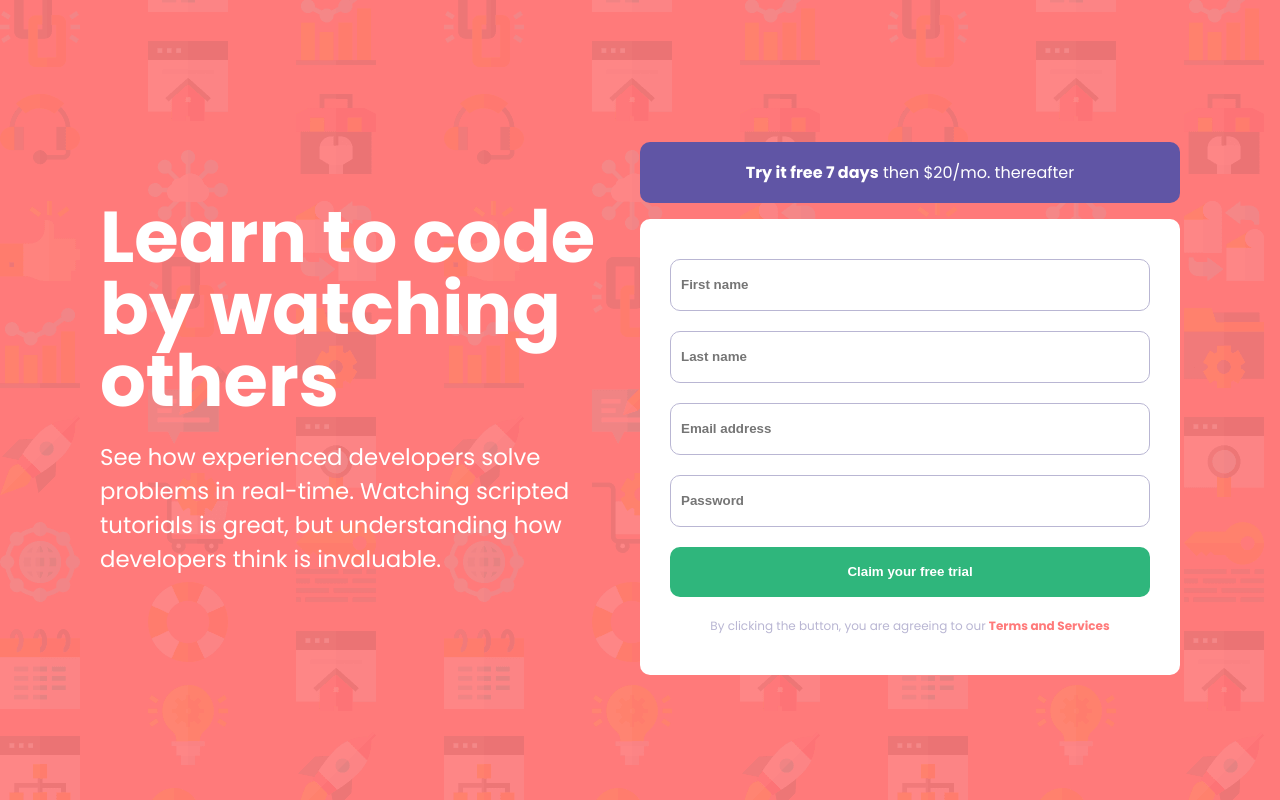
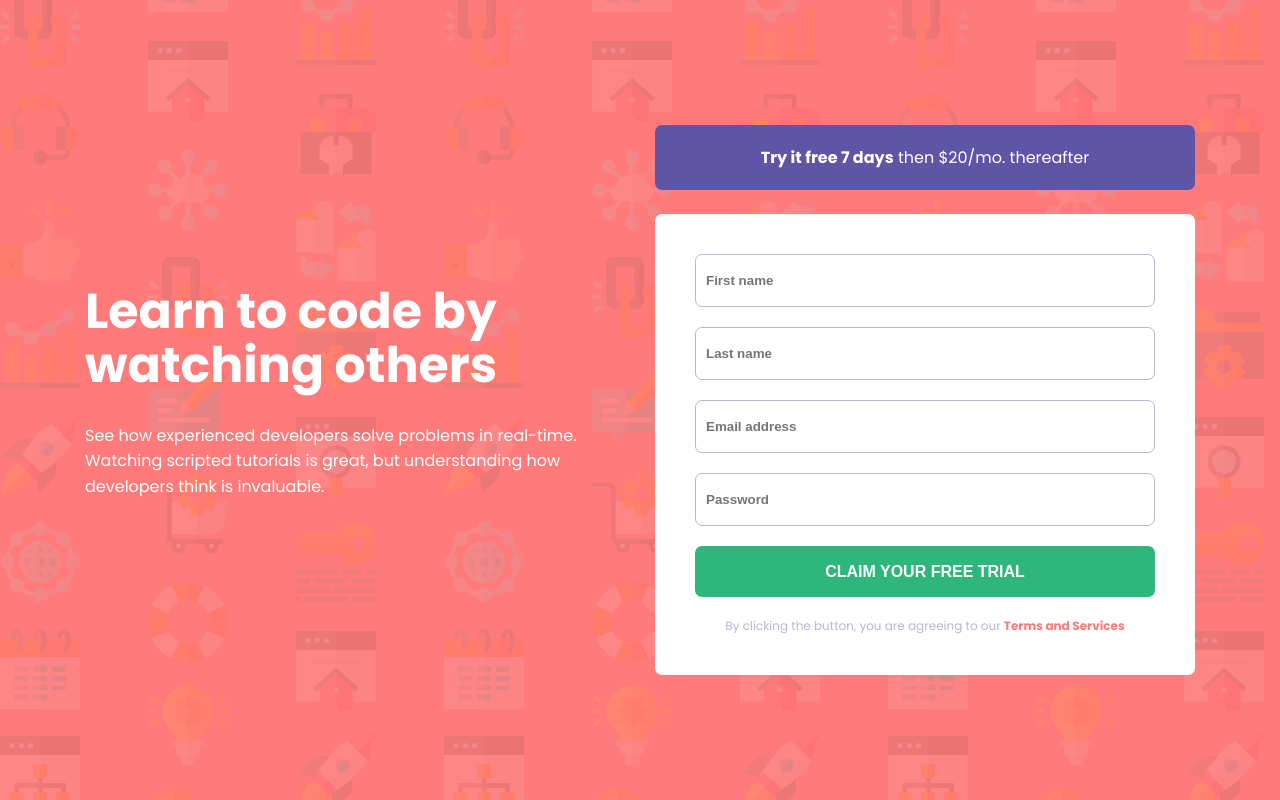
Before and after one commit to aymenthedeveloper/Intro-component-with-sign-up-form, a plain HTML site: page index.html in a window 1280 px wide. Drawn offline with Linux system fonts and the light colour scheme.

Commit message:
final style adjustments

```diff
--- a/main.js
+++ b/main.js
@@ -2,6 +2,19 @@ const e = document.getElementById('email');
 const p = document.getElementById('password');
 const inputs = document.querySelectorAll('form input');
 const emailRegex = /^[a-zA-Z0-9._-]+@[a-zA-Z0-9.-]+\.[a-zA-Z]{2,4}$/
+
+
+
+for (var i = 0; i < inputs.length; i++) {
+  const el = inputs[i];
+  el.addEventListener('input', function(event) {
+    if (el.value == ''){
+    el.dataset.valid = 'false';
+  } else {
+    el.dataset.valid = 'true';
+  }
+  })}
+
 
 e.addEventListener('input', function(event) {
   if (e.value.match(emailRegex) == null) {
@@ -18,13 +31,3 @@ p.addEventListener('input', function(event) {
     p.dataset.valid = 'true';
   }
 })
-
-for (var i = 0; i < inputs.length; i++) {
-  const el = inputs[i];
-  el.addEventListener('input', function(event) {
-    if (el.value == ''){
-    el.dataset.valid = 'false';
-  } else {
-    el.dataset.valid = 'true';
-  }
-  })}
--- a/style.css
+++ b/style.css
@@ -5,9 +5,9 @@
 --dark-grayish: hsl(249, 10%, 26%);
 --grayish-blue: hsl(246, 25%, 77%);
 font-size: 62.5%;
---padx: 10rem;
---heading: clamp(3.2rem, 7vw + 1rem, 7.2rem);
---body: clamp(1.8rem, 1vw + 1rem, 2.4rem);
+--padx: 4rem;
+--heading: clamp(3.2rem, 7vw + 1rem, 4.9rem);
+--body: clamp(1.4rem, 1vw + 1rem, 1.6rem);
 }
 body{
   margin: 0;
@@ -17,51 +17,53 @@ body{
 }
 main{
   margin-inline: auto;
-  max-width: 144em;
+  max-width: 119em;
   min-height: 100vh;
-  padding: 10rem var(--padx);
+  padding: 8rem var(--padx);
   display: flex;
   align-items: center;
+  justify-content: space-between;
   column-gap: 4em;
   box-sizing: border-box;
 }
 .hero {
-  flex: 1;
   color: white;
 }
 .hero h1{
   max-width: 15ch;
   font-size: var(--heading);
-  line-height: 100%;
-  margin: 0;
+  line-height: 110%;
+  margin: 0 0 3rem;
 }
 .hero p{
+  line-height: 160%;
   max-width: 50ch;
   font-size: var(--body);
 }
 .signup_form{
-  width: clamp(28em, 50%, 55em);
+  width: clamp(33em, 60%, 54em);
 }
 .signup_form > p{
-  padding: 1.8rem 1rem;
+  margin-top: 0;
+  padding: 2rem 3rem;
   text-align: center;
-  font-size: 1.6rem;
+  font-size: var(--body);
   background-color: var(--blue);
- margin-bottom: 1.6rem;
- color: white;
+  margin-bottom: 2.4rem;
+  color: white;
 }
 :is(form, form input, form button, .signup_form > p){
-  border-radius: 1rem;
+  border-radius: .7rem;
 }
 form{
   display: flex;
   flex-direction: column;
   row-gap: 2rem;
   background-color: white;
-  padding: 4rem 3rem;
+  padding: 4rem;
 }
 form :is(input, button){
-  height: 5rem;
+  height: 5.1rem;
   padding: 0 1rem;
   border: 1px solid var(--grayish-blue);
   font-weight: bold;
@@ -71,6 +73,8 @@ form :is(input, button){
   background-color: var(--green);
   border: none;
   cursor: pointer;
+  font-size: 1.6rem;
+  text-transform: uppercase;
 }
 .submit:hover{
   background-color: hsl(154, 59%, 40%);
@@ -98,7 +102,7 @@ form input[data-valid="false"]{
   color: var(--red);
   cursor: pointer;
 }
-@media screen and (max-width: 64em){
+@media screen and (max-width: 50em){
   :root{
     --padx: 2rem;
   }
@@ -112,4 +116,7 @@ form input[data-valid="false"]{
     flex-direction: column;
     align-items: center
   }
+  form{
+    padding: 3rem;
+  }
 }
```
Also changed, not shown: index.html (+2 -1 lines).
